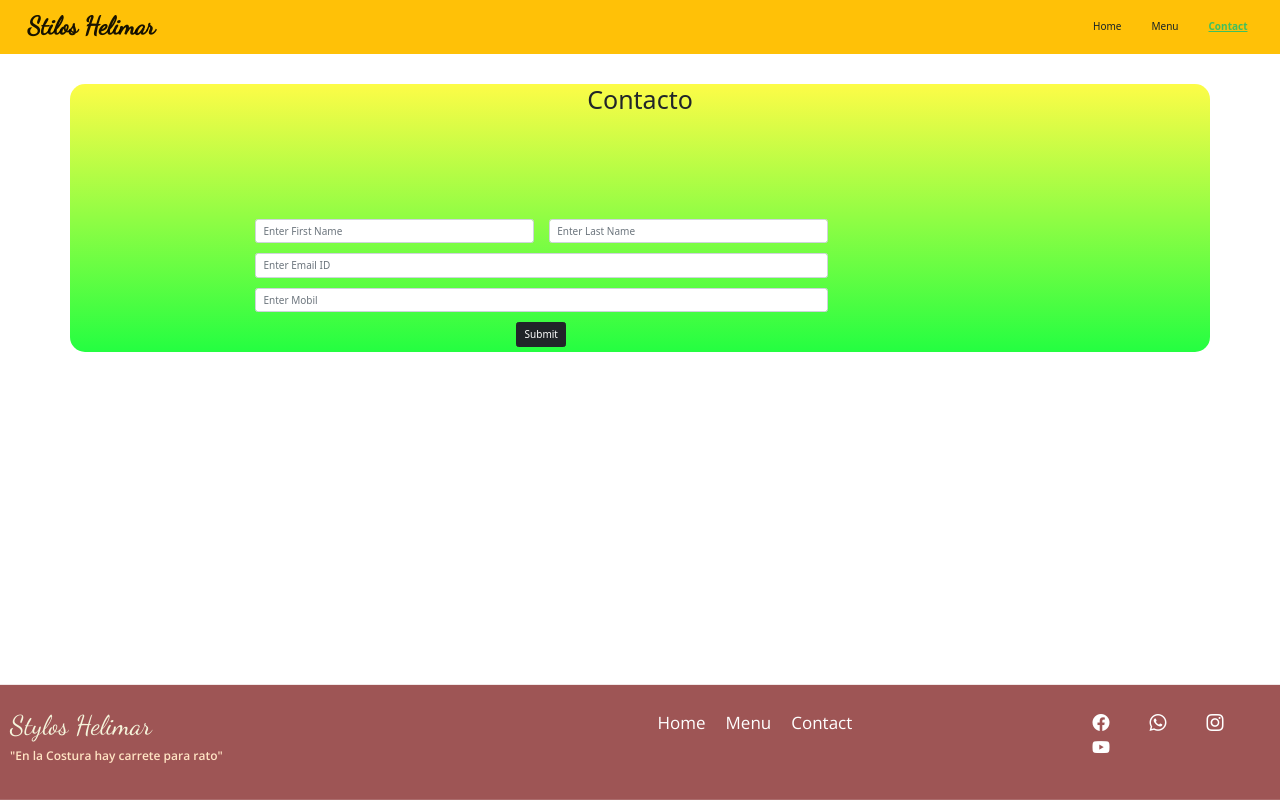
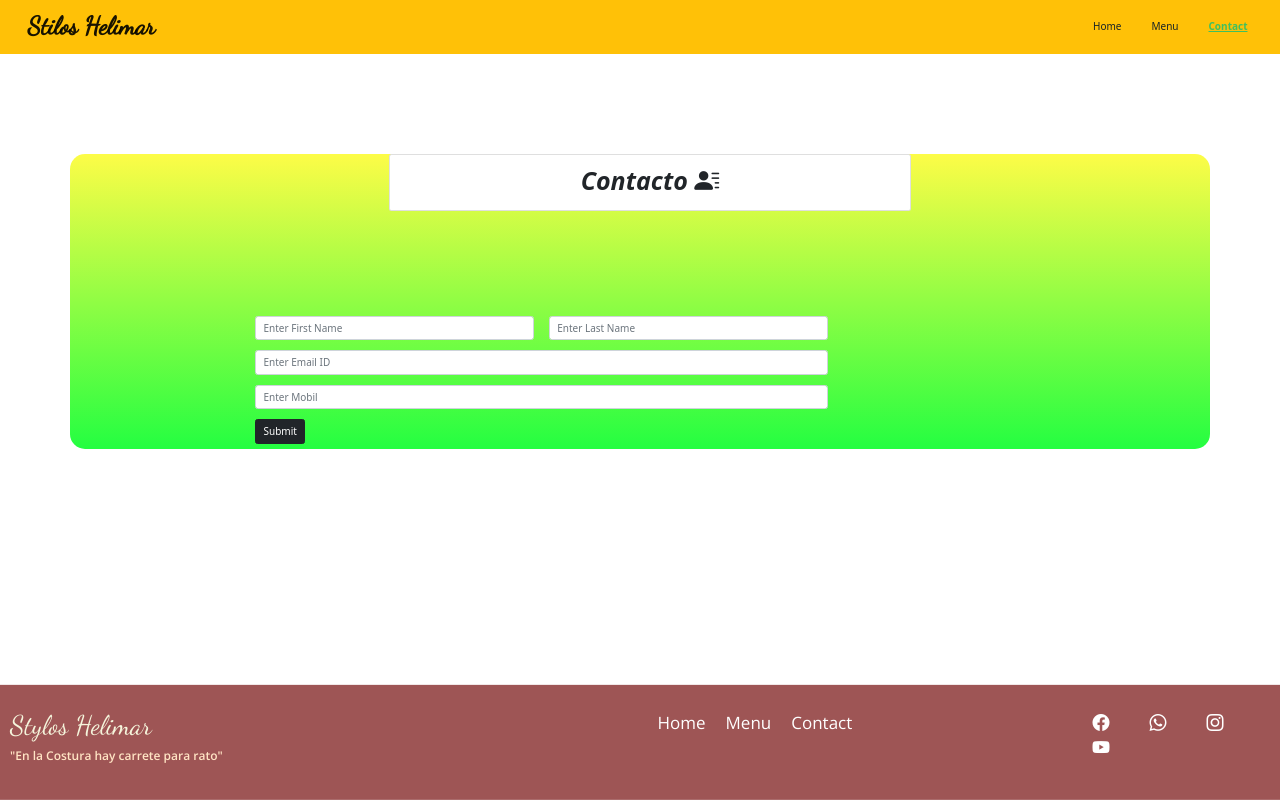
Before and after one commit to gatofelix20/angelicaWeb, an Angular app: page /contact in a window 1280 px wide. Built offline with nearby package versions, Linux system fonts and the light colour scheme.

Commit message:
Arreglo HTML de contacto

```diff
--- a/src/app/pages/contac/contac.component.css
+++ b/src/app/pages/contac/contac.component.css
@@ -10,3 +10,12 @@ background: linear-gradient(to top, #24FE41, #FDFC47); /* W3C, IE 10+/ Edge, Fir
 border-radius: 15px;
 
 }
+
+.titulo {
+    text-align: center;
+    font-weight: bold;
+    font-style: italic;
+}
+.cont {
+    margin-right: 150px;
+}
--- a/src/app/pages/contac/contac.component.html
+++ b/src/app/pages/contac/contac.component.html
@@ -1,6 +1,14 @@
-<div class="container mt-5 mb-5  text-center">
+<div class="container mt-5 mb-5  ">
 
-      <h1>Contacto</h1>
+      <div class="row cont">
+         <div class="col-lg-8 offset-lg-2">
+            <div class="card">
+               <div class="card-body">
+                  <h1 class="titulo">Contacto <i class="bi bi-person-lines-fill"></i></h1>
+               </div>
+            </div>
+         </div>
+      </div>
 
     <form class="col-lg-8 ">
 
```
Also changed, not shown: src/app/models/CosturaAng.ts (added, +18 -0 lines).
